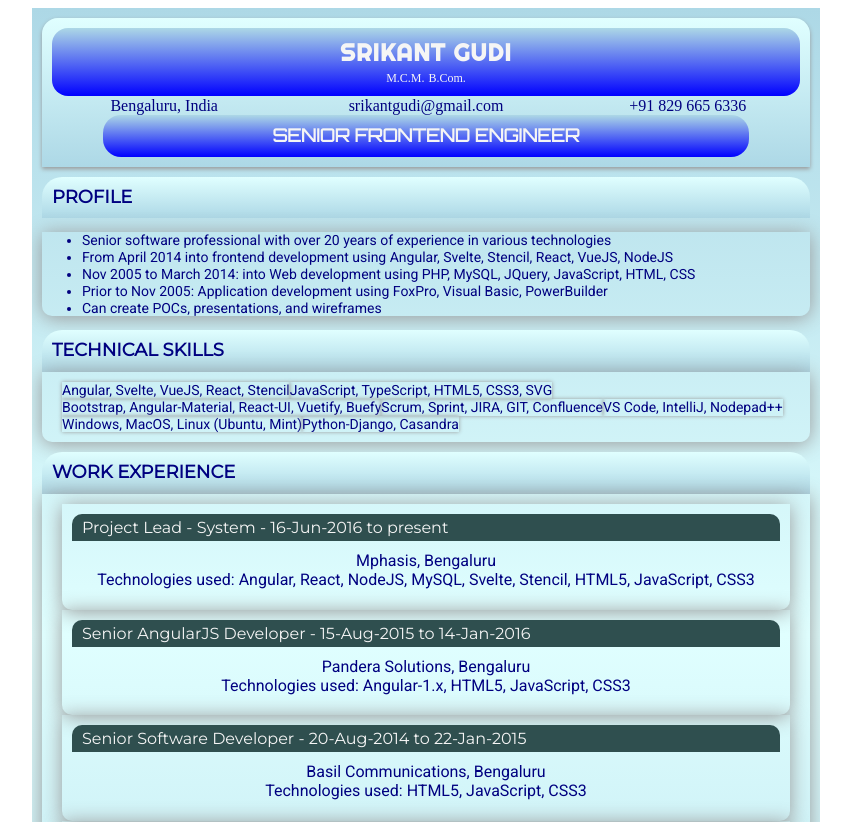
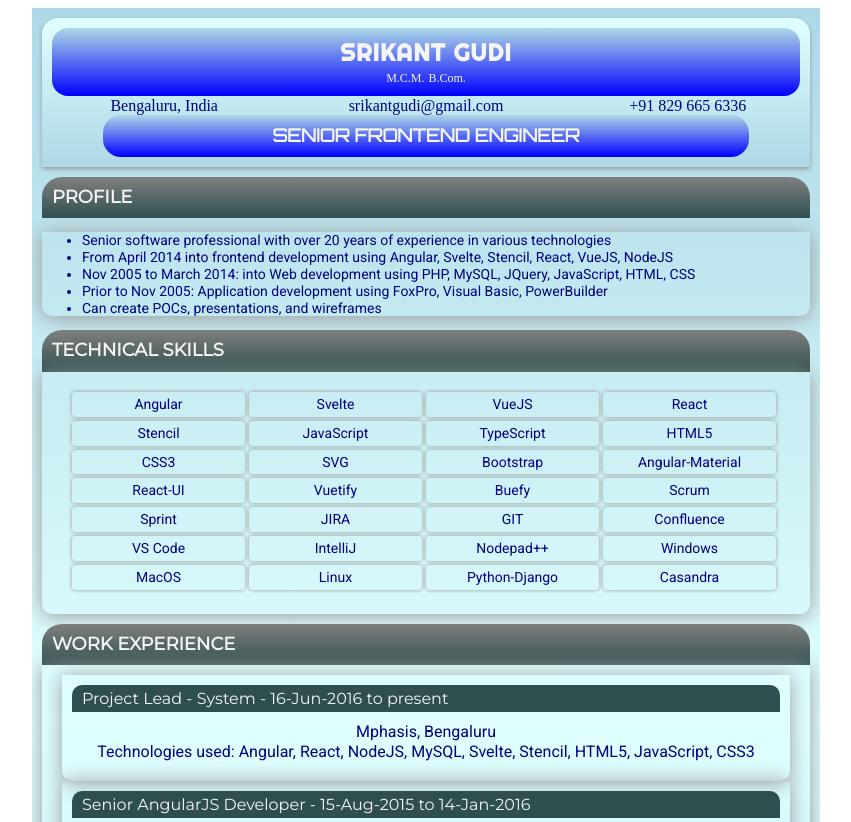
Before and after one commit to srikantgudi/srikantgudi.github.io, a Svelte app: page / in a window 1280 px wide. Shown: the top 822 px of the page, without its empty margins (214-1065 px from the left). Built offline with nearby package versions, Linux system fonts and the light colour scheme.

Commit message:
Created style for skills.

```diff
--- a/src/App.svelte
+++ b/src/App.svelte
@@ -1,5 +1,9 @@
+<svelte:window on:resize={winResize} />
 <script>
 	import { data } from './data/data.js'
+	const winResize = e => {
+		console.log('win-resize: e', e);
+	}
 </script>
 <style>
 	#app {
@@ -24,7 +28,7 @@
 	}
 	.grad-dark {
 		background: linear-gradient(grey, darkslategrey);
-		color: whitesmoke;
+		color: whitesmoke!important;
 	}
 	.round-border-top {
 		border-radius: 10px 10px 0 0;
@@ -94,14 +98,21 @@
 		font-size: 12px;
 	}
 	.skills {
-		display: flex;
-		flex-flow: row wrap;
+		display: grid;
+		grid-template-columns: 1fr 1fr 1fr 1fr;
 		font-family: Roboto;
 		font-size: 14px;
+		padding: 10px;
 	}
 	.skill {
-		min-width: 100px;
+		transition: all 1s;
+		min-width: 22%;
 		box-shadow: 0 0 4px #999;
+		text-align: center;
+		padding: 4px;
+		margin: 0 4px 4px 0;
+		font-size: 14px;
+		border-radius: 4px;
 	}
 	.exp {
 		display: flex;
@@ -120,7 +131,7 @@
 		text-align: center;
     font-family: Roboto;
 	}
-	@media screen and (max-width: 840px) {
+	@media screen and (max-width: 720px) {
 		.pagetitle {
 			height: auto;
 			padding: 10px;
@@ -143,6 +154,10 @@
 		.positiontitle {
 			font-size: 8px;
 			letter-spacing: 0;
+		}
+		.skills {
+			grid-template-columns: 1fr 1fr;
+			font-size: 90%;
 		}
 	}
 </style>
@@ -176,7 +191,7 @@
 		</div>
 	</div>
 	<div>
-		<div class="sectiontitle grad-lite">
+		<div class="sectiontitle grad-dark">
 			PROFILE
 		</div>
 		<div class="box profile">
@@ -188,7 +203,7 @@
 		</div>
 	</div>
 	<div>
-		<div class="sectiontitle grad-lite">
+		<div class="sectiontitle grad-dark">
 			TECHNICAL SKILLS
 		</div>
 		<div class="box list">
@@ -201,7 +216,7 @@
 	</div>
 
 	<div>
-		<div class="sectiontitle grad-lite">
+		<div class="sectiontitle grad-dark">
 			WORK EXPERIENCE
 		</div>
 		<div class="box list">
--- a/src/data/data.js
+++ b/src/data/data.js
@@ -11,13 +11,13 @@ export const data = {
 		"Bachelor of Commerce"
 	],
 	skills: [
-		"Angular, Svelte, VueJS, React, Stencil",
-		"JavaScript, TypeScript, HTML5, CSS3, SVG",
-		"Bootstrap, Angular-Material, React-UI, Vuetify, Buefy",
-		"Scrum, Sprint, JIRA, GIT, Confluence",
-		"VS Code, IntelliJ, Nodepad++",
-		"Windows, MacOS, Linux (Ubuntu, Mint)",
-		"Python-Django, Casandra"
+		"Angular", "Svelte", "VueJS", "React", "Stencil",
+		"JavaScript", "TypeScript", "HTML5", "CSS3", "SVG",
+		"Bootstrap", "Angular-Material", "React-UI", "Vuetify", "Buefy",
+		"Scrum", "Sprint", "JIRA", "GIT", "Confluence",
+		"VS Code", "IntelliJ", "Nodepad++",
+		"Windows", "MacOS", "Linux",
+		"Python-Django", "Casandra"
 	],
 	exp: [
 		{
```
Lines whose indentation alone changed are shown as unchanged.
